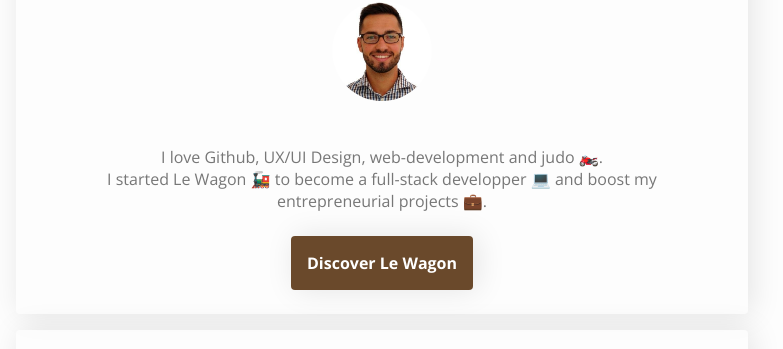
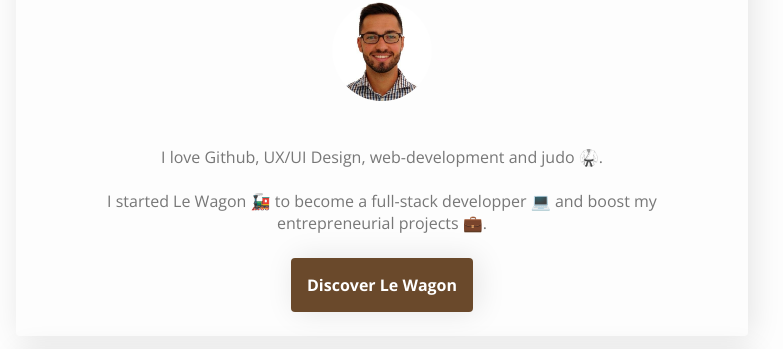
Before and after one commit to ElThoMy/profile, a plain HTML site: page index.html in a window 1280 px wide. Shown: the part 112-461 px from the top of the page, without its empty margins (258-1041 px from the left). Drawn offline with nearby package versions, Linux system fonts and the light colour scheme; a web font is replaced by a local one.

Commit message:
judo emoji

```diff
--- a/index.html
+++ b/index.html
@@ -12,7 +12,7 @@
     <h1>Hello, I'm Thomas 😎</h1>
     <img class="profile-picture" src="images/profile picture.jpeg" alt="" />
     <p>
-      I love Github, UX/UI Design, web-development and judo 🏍️.<br>
+      I love Github, UX/UI Design, web-development and judo 🥋.<br><br>
       I started Le Wagon 🚂 to become a full-stack developper 💻 and boost my
       entrepreneurial projects 💼.
     </p>
```
